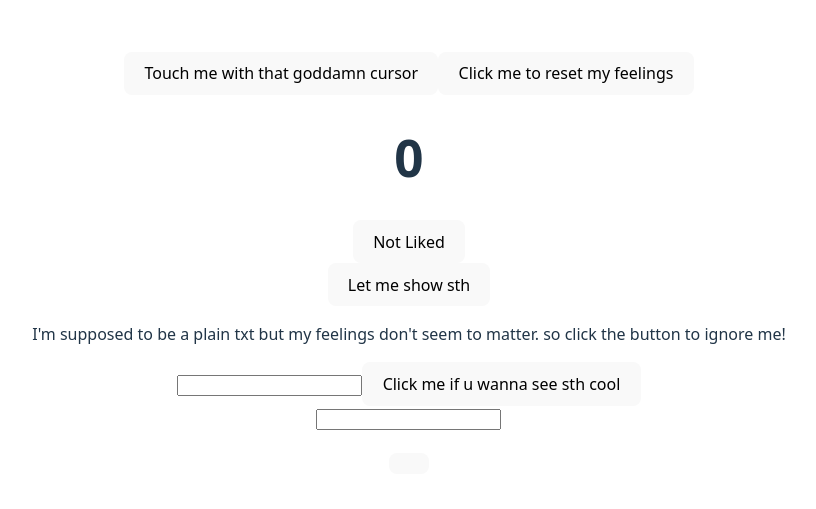
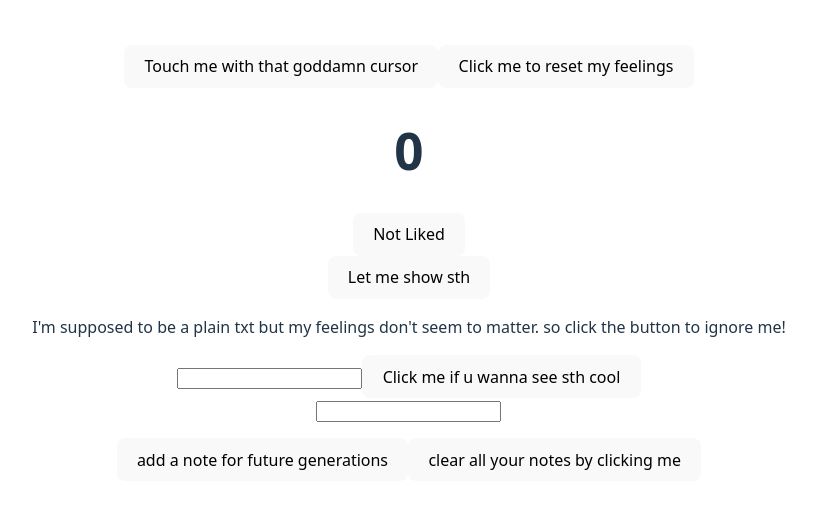
Before and after one commit to Mohamad-Moghadam/twitter, a React (Vite) app in the folder twitter/: page / in a window 1280 px wide. Shown: the part 137-646 px from the top of the page, without its empty margins (231-1047 px from the left). Built offline with nearby package versions, Linux system fonts and the light colour scheme.

Commit message:
✨ clear all button added

```diff
--- a/twitter/src/components/ListManager.jsx
+++ b/twitter/src/components/ListManager.jsx
@@ -11,6 +11,10 @@ export function LManager() {
         setNewTxt("")
     }
 
+    function clearAll() {
+        setText([])
+    }
+
 
 
     return <div>
@@ -21,7 +25,10 @@ export function LManager() {
         ))}
         </ul>
         <button onClick={addTxt}>
-
+            add a note for future generations
+        </button>
+        <button onClick={clearAll}>
+            clear all your notes by clicking me
         </button>
     </div>
 }
```
